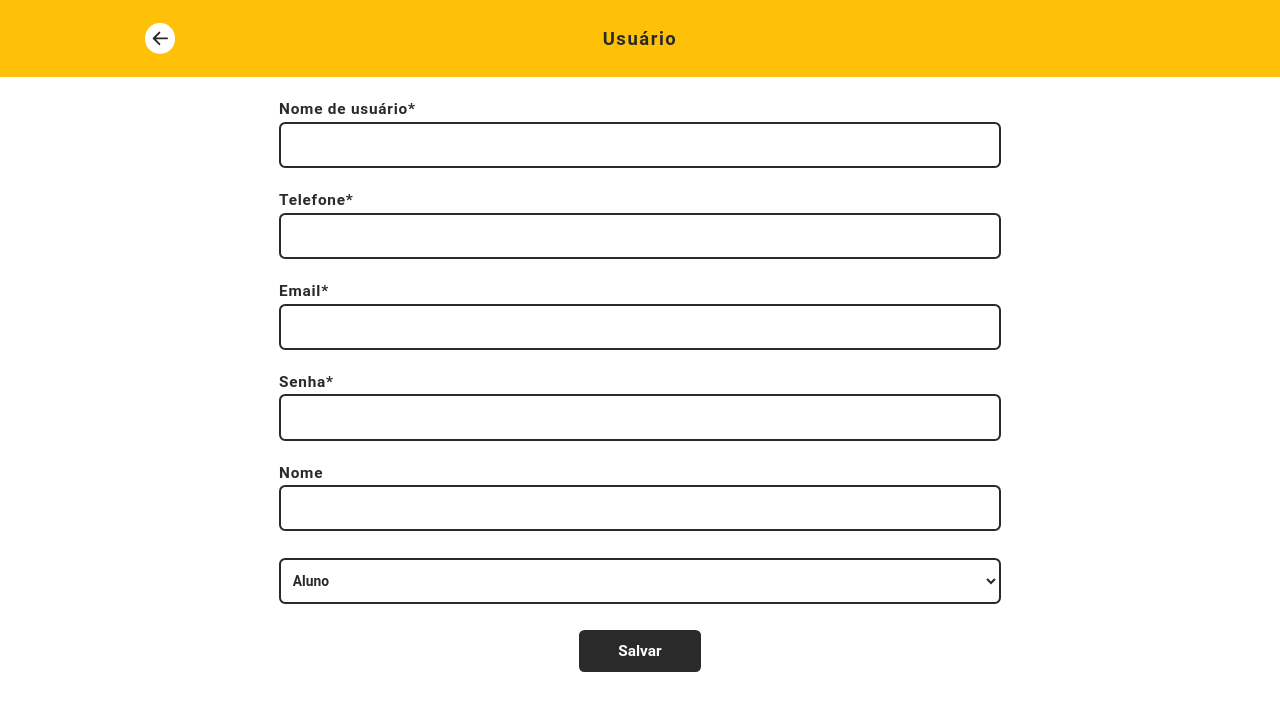
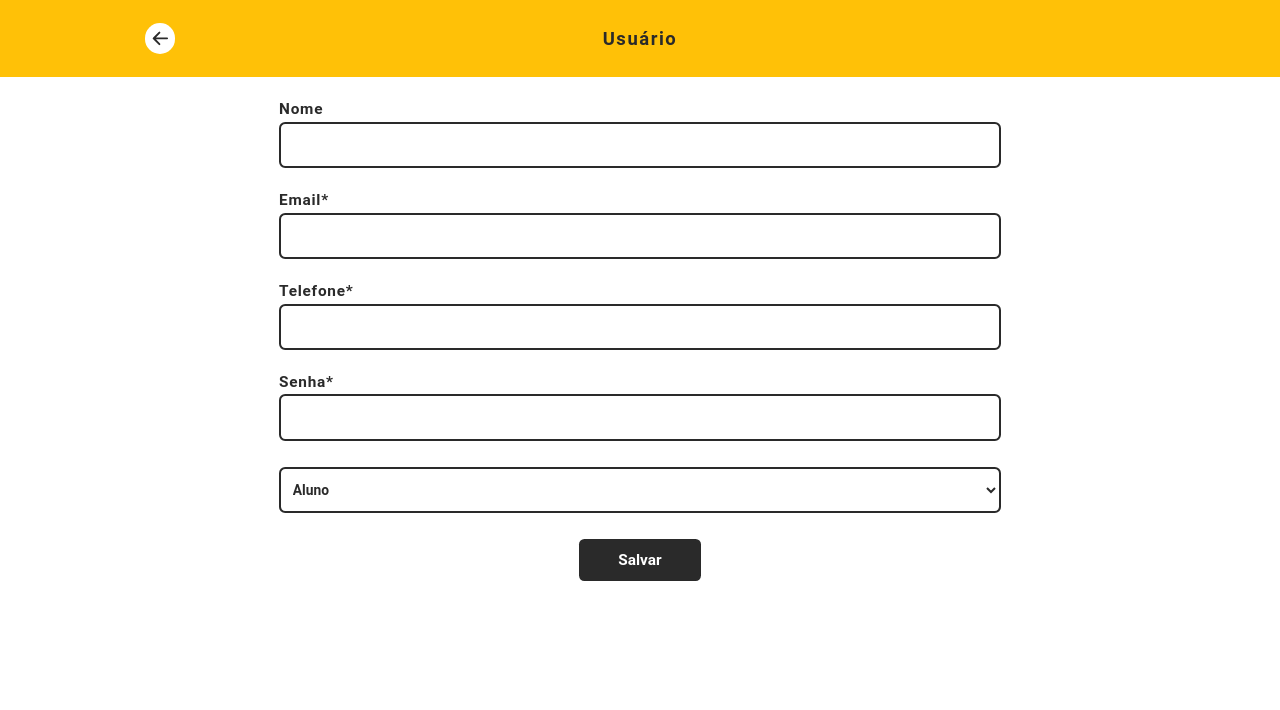
Before and after one commit to fernandopaivadev/risqlac-web, a React (Vite) app: page /#/user in a window 1280 px wide. Shown: the top 710 px of the page. Built offline with nearby package versions, Linux system fonts and the light colour scheme.

Commit message:
remove campo username atualiza dependências

```diff
--- a/package.json
+++ b/package.json
@@ -12,11 +12,11 @@
 	},
 	"devDependencies": {
 		"@types/node": "^18.15.11",
-		"@types/react": "^18.0.34",
+		"@types/react": "^18.0.35",
 		"@types/react-dom": "^18.0.11",
 		"@types/styled-components": "^5.1.26",
 		"@vitejs/plugin-react": "^3.1.0",
-		"npm-check-updates": "^16.10.7",
+		"npm-check-updates": "^16.10.8",
 		"typescript": "^5.0.4",
 		"vite": "^4.2.1",
 		"web-vitals": "^3.3.1"
--- a/src/components/pages/User/index.tsx
+++ b/src/components/pages/User/index.tsx
@@ -46,10 +46,9 @@ const User: React.FC = () => {
 				setLoading(false)
 			} else {
 				const _user = {
-					username: '',
 					name: '',
+					email: '',
 					phone: '',
-					email: '',
 					password: '',
 					is_admin: false
 				}
@@ -108,19 +107,40 @@ const User: React.FC = () => {
 
 		{!loading ?
 			<styles.form id='user-form'>
-				<styles.label htmlFor='nameUC'>
-					Nome de usuário*
+				<styles.label htmlFor='person-name'>
+					Nome
 				</styles.label>
 				<styles.input
-					id='nameUC'
+					id='person-name'
+					minLength={3}
+					maxLength={64}
 					required
-					minLength={3}
-					maxLength={20}
-					defaultValue={user?.username}
+					defaultValue={user?.name}
 					onChange={event => {
 						const _user = user
-						typeof _user?.username === 'string' ?
-							_user.username = event.target.value
+						typeof _user?.name === 'string' ?
+							_user.name = event.target.value
+							: null
+						setUser(_user)
+					}}
+				/>
+				<p className='error-message'>
+					Digite no mínimo 3 caracteres.
+				</p>
+
+				<styles.label htmlFor='email'>
+					Email*
+				</styles.label>
+				<styles.input
+					id='email'
+					required
+					minLength={6}
+					maxLength={32}
+					defaultValue={user?.email}
+					onChange={event => {
+						const _user = user
+						typeof _user?.email === 'string' ?
+							_user.email = event.target.value
 							: null
 						setUser(_user)
 					}}
@@ -151,26 +171,6 @@ const User: React.FC = () => {
 					Digite um número de telefone válido.
 				</p>
 
-				<styles.label htmlFor='email'>
-					Email*
-				</styles.label>
-				<styles.input
-					id='email'
-					required
-					minLength={6}
-					maxLength={32}
-					defaultValue={user?.email}
-					onChange={event => {
-						const _user = user
-						typeof _user?.email === 'string' ?
-							_user.email = event.target.value
-							: null
-						setUser(_user)
-					}}
-				/>
-				<p className='error-message'>
-					Digite no mínimo 6 caracteres.
-				</p>
 				{userId ?
 					null
 					:
@@ -198,27 +198,6 @@ const User: React.FC = () => {
 						</p>
 					</>
 				}
-
-				<styles.label htmlFor='person-name'>
-					Nome
-				</styles.label>
-				<styles.input
-					id='person-name'
-					minLength={3}
-					maxLength={64}
-					required
-					defaultValue={user?.name}
-					onChange={event => {
-						const _user = user
-						typeof _user?.name === 'string' ?
-							_user.name = event.target.value
-							: null
-						setUser(_user)
-					}}
-				/>
-				<p className='error-message'>
-					Digite no mínimo 3 caracteres.
-				</p>
 
 				<styles.select
 					defaultValue={
--- a/src/components/pages/Users/index.tsx
+++ b/src/components/pages/Users/index.tsx
@@ -110,7 +110,6 @@ const Users: React.FC = () => {
 									>
 										{user.name}
 									</p>
-									<p>{user.username}</p>
 									{user?.is_admin ?
 										<p
 											className='status'
--- a/src/index.tsx
+++ b/src/index.tsx
@@ -3,7 +3,6 @@ import React from 'react'
 import {
 	createHashRouter,
 	RouterProvider,
-	HashRouter
 } from "react-router-dom";
 
 import { createRoot } from "react-dom/client";
```
Also changed, not shown: src/@types/index.d.ts (+0 -9 lines), 1 other file (tests, documents, lock files or other folders).
